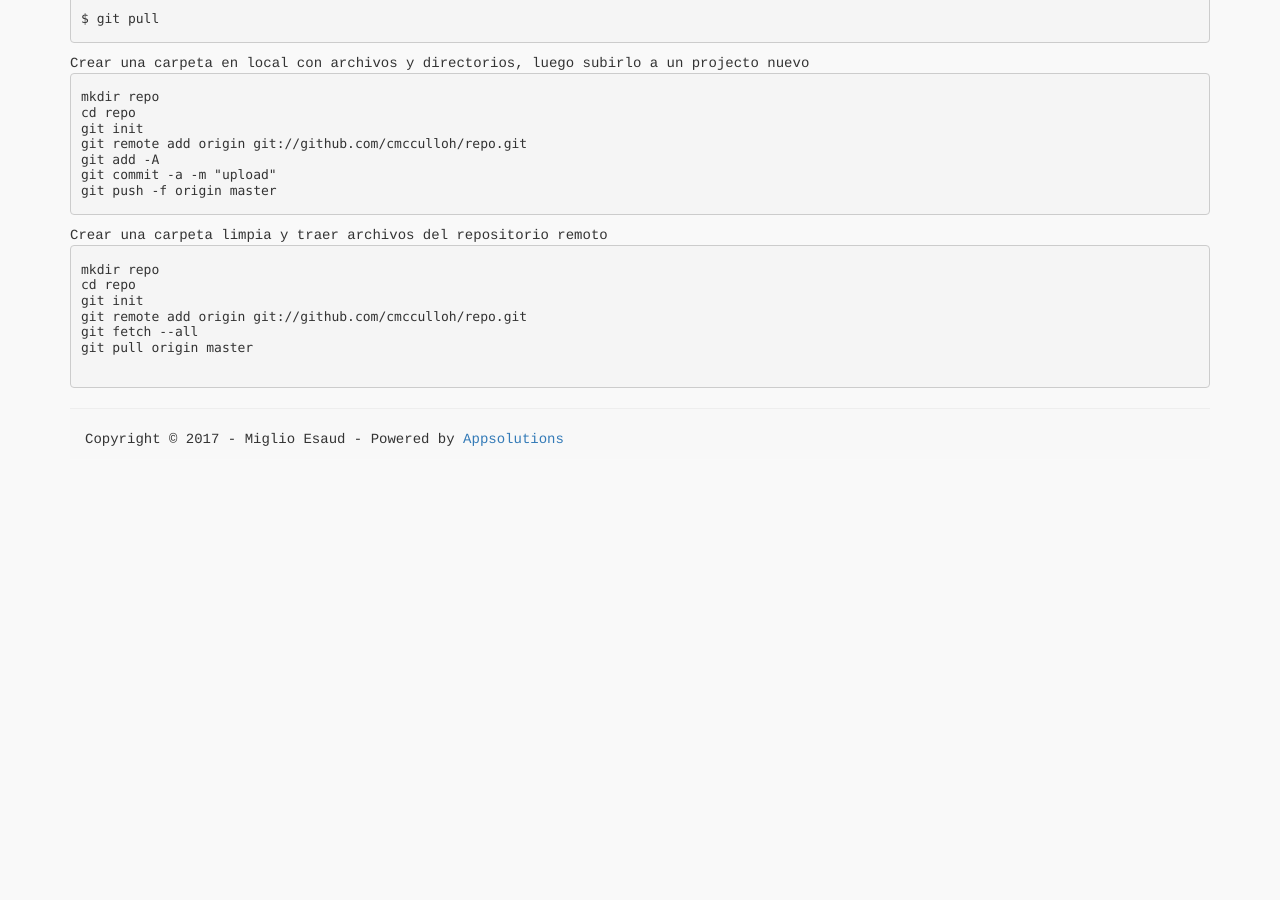
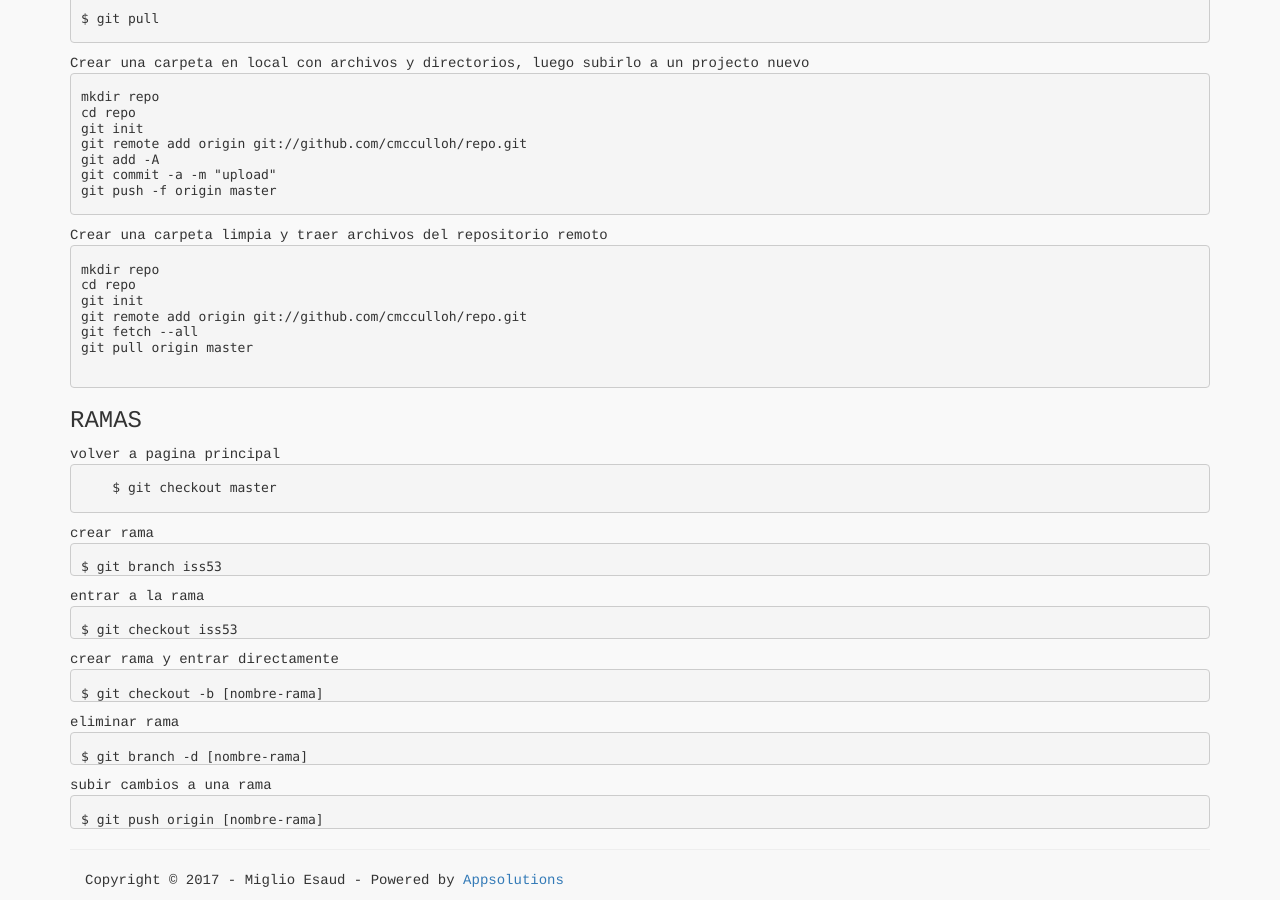
Before and after one commit to mig1098/mig1098.github.io, a Jekyll site: the page built from gitlab-guia/index.html, in a window 1280 px wide and 900 px high, scrolled down 895 px. Built offline with Jekyll 4.4.1, drawn with Linux system fonts in a browser that asks for light colours; Markdown is read by kramdown in place of the engine named in the settings; before the commit the page ends 1354 px from its top, so only the background shows below that.

Commit message:
Update index.html

```diff
--- a/gitlab-guia/index.html
+++ b/gitlab-guia/index.html
@@ -131,3 +131,40 @@ git pull origin master
 
     </code>
 </pre>
+
+<div>
+    <h3>RAMAS</h3>
+    volver a pagina principal
+</div>
+<pre>
+    <code>
+    $ git checkout master
+    </code>
+</pre>
+
+<div>
+    crear rama
+</div>
+<pre><code>
+$ git branch iss53
+</code></pre>
+<div>
+entrar a la rama
+</div>
+<pre><code>
+$ git checkout iss53
+</code></pre>
+
+crear rama y entrar directamente
+<pre><code>
+$ git checkout -b [nombre-rama]
+</code></pre>
+eliminar rama
+<pre><code>
+$ git branch -d [nombre-rama]
+</code></pre>
+
+subir cambios a una rama
+<pre><code>
+$ git push origin [nombre-rama]
+</code></pre>
```
